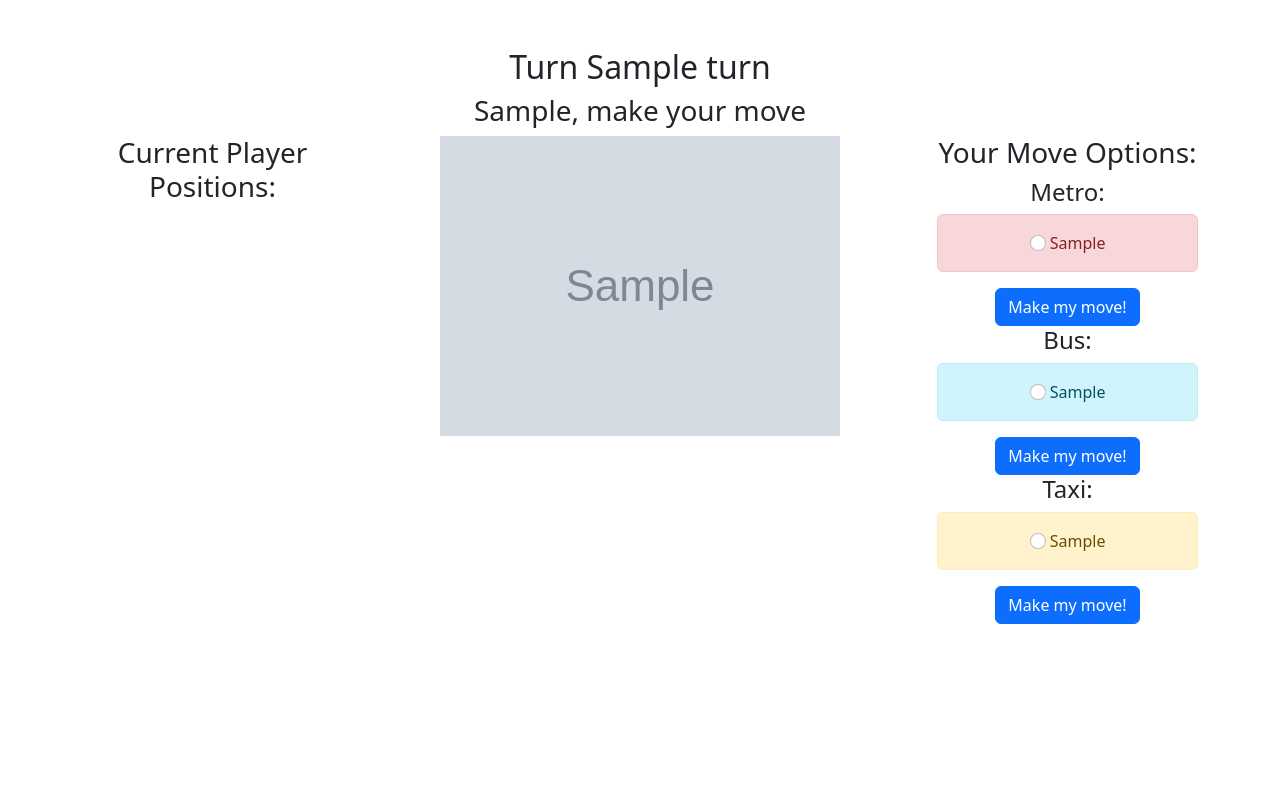
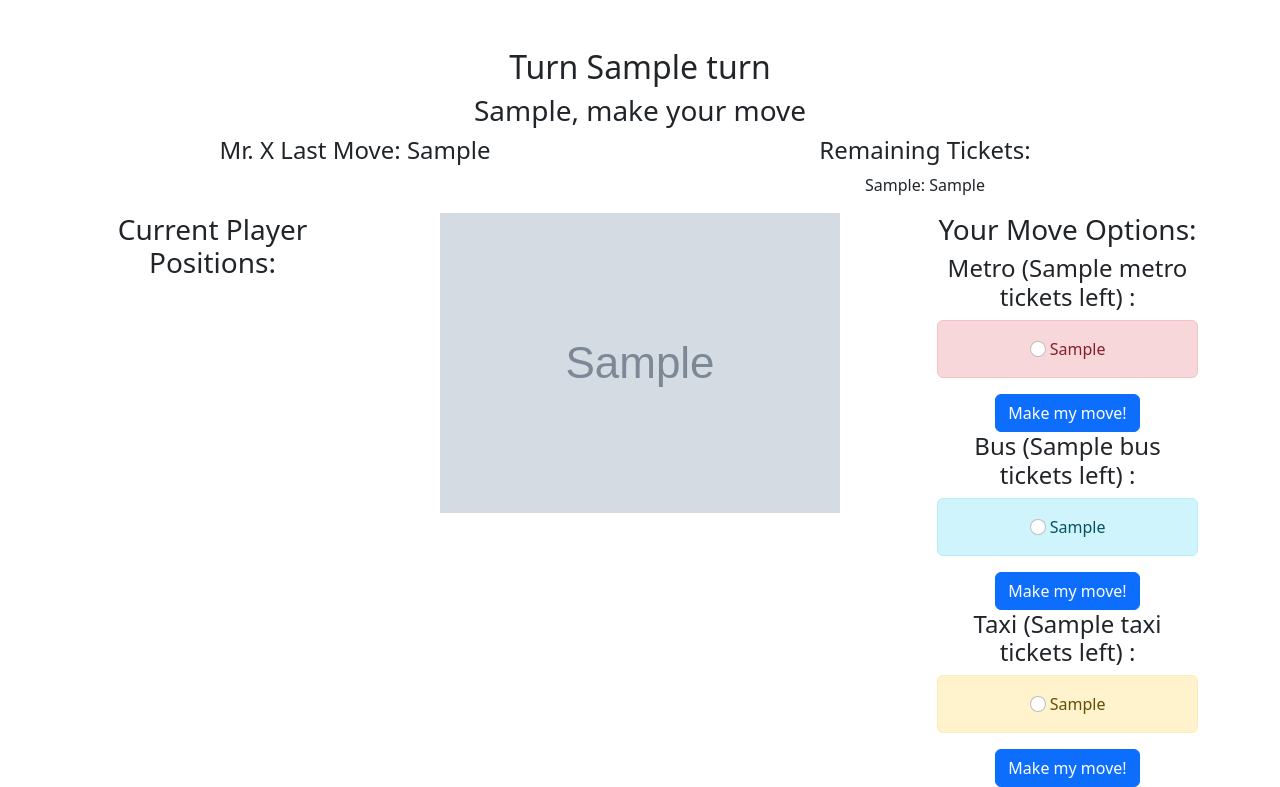
Before and after one commit to kaijesi/scotland_yard, a Flask app: template templates/game-session.html in a window 1280 px wide. Shown: the part 56-843 px from the top of the page. Before the commit the page ends 680 px from the top, so only its background shows below. Run offline with Flask 2, Linux system fonts and the light colour scheme; the template is opened without the code that fills it: most values are stand-ins (such as "Sample title", 1, 10 or a date in 2020); grey boxes marked "Sample" are stand-in pictures.

Commit message:
Added sections about remaining tickets and showing last mode of transport used by mrx

```diff
--- a/templates/game-session.html
+++ b/templates/game-session.html
@@ -6,6 +6,19 @@
     <div class="row">
         <h2>Turn {{ session_info['turn'] }}</h2>
         <h3>{{ current_player }}, make your move</h3>
+        <div class="col"><h4>Mr. X Last Move: {{ session_info['mrx_last_transport']}}</h4></div>
+        <div class="col"><h4>Remaining Tickets:</h4>
+        {% if session_info['player_turn'] == 1 %}
+        <p>Hidden Ferry: {{ remaining_tickets_by_transport_method['hidden_ferry'] }}</p>
+        {% else %}
+            {% for transport_method in remaining_tickets_by_transport_method %}
+            {% if transport_method != 'hidden_ferry' %}
+            <p>{{ transport_method.replace('_', ' ').capitalize() }}: {{ remaining_tickets_by_transport_method[transport_method] }}</p>
+            {% endif %}
+            {% endfor %}
+        {% endif %}
+        </div>
+
     </div>
     <div class="row">
         <div class="col">
@@ -33,7 +46,7 @@
             <form action="/process_turn" method="post">
                 <h3>Your Move Options:</h3>
                 {%if move_options['metro']|length > 0 %}
-                    <h4>Metro:</h4>
+                    <h4>Metro{%if session_info['player_turn'] != 1 %} ({{ remaining_tickets_by_transport_method['metro'] }} tickets left) {% endif %}:</h4>
                     {% for metro_option in move_options['metro'] %}
                     <div class="alert alert-danger" role="alert">
                         <input class="form-check-input" type="radio" name="selected_move" id="metro" value="{{ metro_option }}">
@@ -49,7 +62,7 @@
 
             <form action="/process_turn" method="post">
                 {%if move_options['bus']|length > 0 %}
-                    <h4>Bus:</h4>
+                    <h4>Bus{%if session_info['player_turn'] != 1 %} ({{ remaining_tickets_by_transport_method['bus'] }} tickets left) {% endif %}:</h4>
                     {% for bus_option in move_options['bus'] %}
                     <div class="alert alert-info" role="alert">
                         <input class="form-check-input" type="radio" name="selected_move" id="bus" value="{{ bus_option }}">
@@ -65,7 +78,7 @@
 
             <form action="/process_turn" method="post">
                 {% if move_options['taxi']|length > 0 %}
-                    <h4>Taxi:</h4>
+                    <h4>Taxi{%if session_info['player_turn'] != 1 %} ({{ remaining_tickets_by_transport_method['taxi'] }} tickets left) {% endif %}:</h4>
                     {% for taxi_option in move_options['taxi'] %}
                     <div class="alert alert-warning" role="alert">
                         <input class="form-check-input" type="radio" name="selected_move" id="taxi" value="{{ taxi_option }}">
@@ -81,7 +94,7 @@
 
             <form action="/process_turn" method="post">
                 {% if session_info['player_turn'] == 1 and move_options['ferry']|length > 0 %}
-                <h4>Ferry:</h4>
+                <h4>Ferry ({{ remaining_tickets_by_transport_method['hidden_ferry'] }} tickets left):</h4>
                 {% for ferry_option in move_options['ferry'] %}
                 <div class="alert alert-dark" role="alert">
                     <input class="form-check-input" type="radio" name="selected_move" id="ferry" value="{{ ferry_option }}">
```
